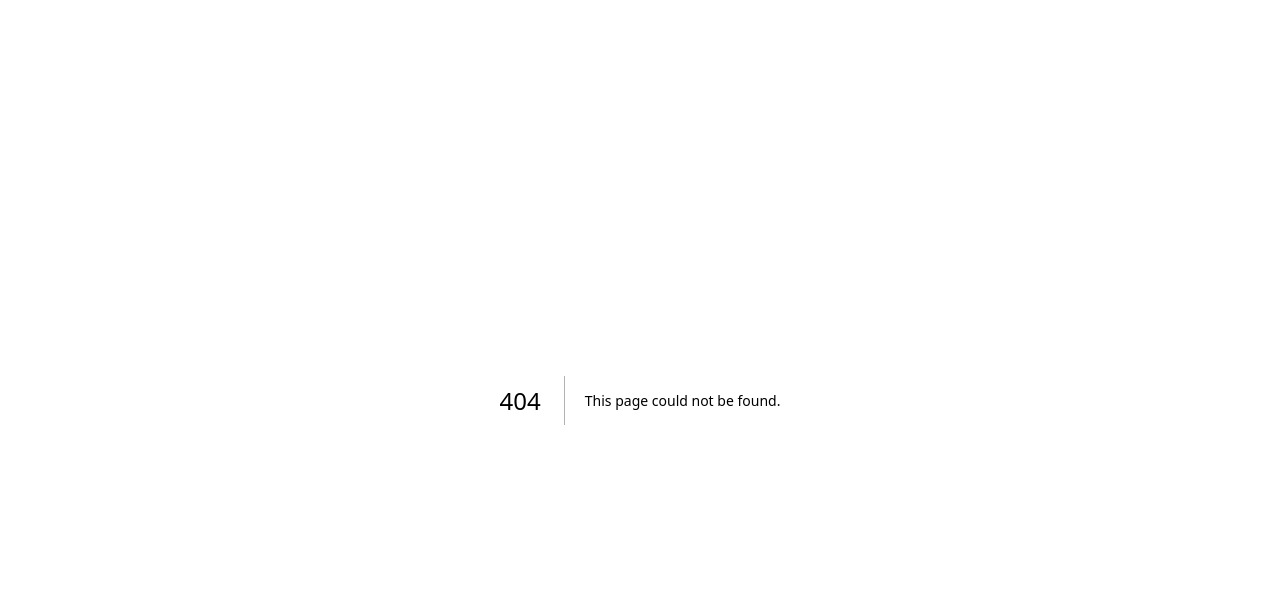
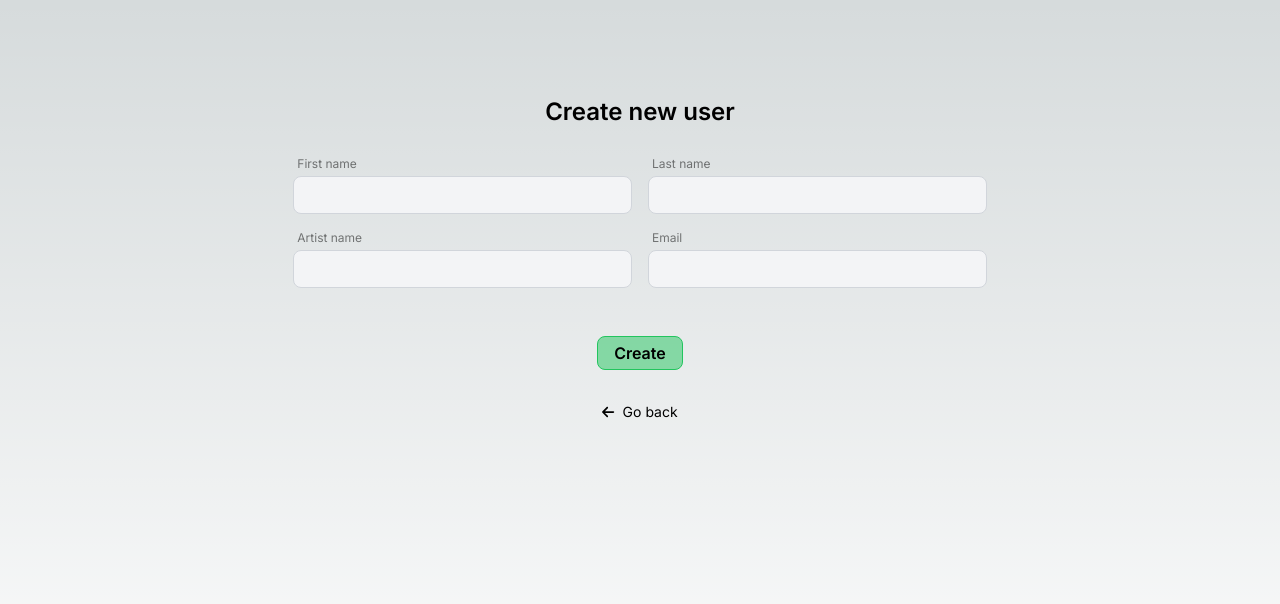
Before and after one commit to mort98h4/koda, a Next.js app in the folder ui/: page /user/new in a window 1280 px wide. Before the commit this address had no page. Shown: the top 604 px of the page. Built offline with nearby package versions, Linux system fonts and the light colour scheme.

Commit message:
Created page to create new user

```diff
--- /dev/null
+++ b/ui/src/app/user/new/page.js
@@ -0,0 +1,32 @@
+// Client component to fix LastPass issues
+"use client"
+
+import React, { useState, useEffect } from 'react';
+import { PostUser } from "@/app/actions";
+import Link from 'next/link';
+import {Form} from '@/app/components/Form';
+import { FontAwesomeIcon } from "@fortawesome/react-fontawesome";
+import {
+  faArrowLeft
+} from "@fortawesome/free-solid-svg-icons";
+
+export default function UserNew() {
+    const [isClient, setIsClient] = useState(false);
+    useEffect(() => {
+        setIsClient(true);
+    }, []);
+    if (!isClient) return null;
+
+    return (
+        <main className="flex min-h-screen flex-col items-center  p-24">
+            <header className="text-center">
+                <h1 className="mb-3 text-2xl font-semibold">Create new user</h1>
+            </header>
+            <Form action={PostUser}></Form>
+            <Link href="/" className='text-sm hover:underline'>
+                <FontAwesomeIcon className='mr-2' icon={faArrowLeft} />
+                Go back
+            </Link>
+        </main>
+    )
+}
```
